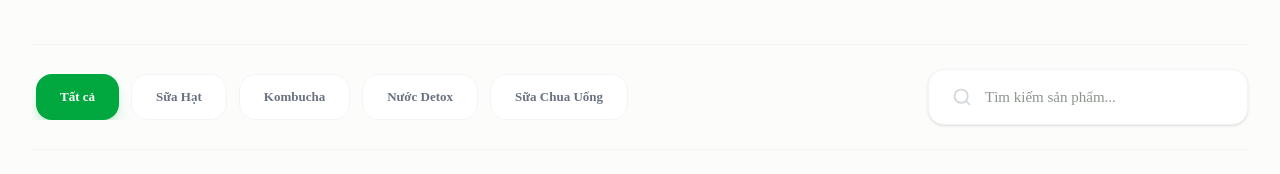
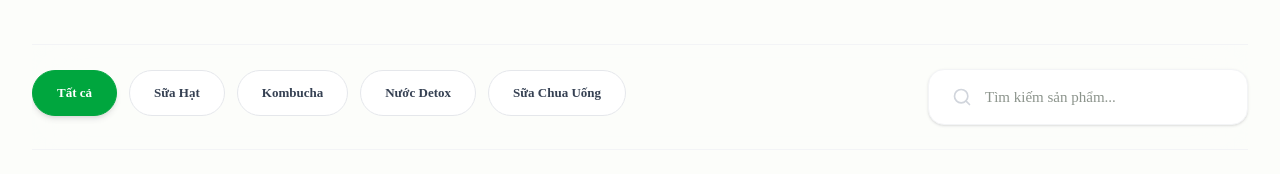
Before and after one commit to TonaNguyen/TramXanh-nhom7, a React (Vite) app: page / in a window 1280 px wide. Both pictures are taken after a click on the button "Sản Phẩm". Shown: the part 496-670 px from the top of the page. Built offline with nearby package versions, Linux system fonts and the light colour scheme.

Commit message:
update menu navigation

```diff
--- a/src/App.tsx
+++ b/src/App.tsx
@@ -571,20 +571,33 @@ const ProductsPage = ({ onBuyNow }: { onBuyNow: (p: Product) => void }) => {
       <div className="sticky top-24 z-40 bg-[#fcfdfa]/80 backdrop-blur-xl py-6 border-y border-gray-100">
         <div className="flex flex-col lg:flex-row gap-6 items-center justify-between w-full">
           <div className="flex items-center w-full lg:w-auto overflow-x-auto pb-2 lg:pb-0 no-scrollbar flex-1">
-            <div className="flex gap-3 px-1">
-              {['Tất cả', ...categories.map(c => c.name)].map((cat) => (
+            {/* Category Navigation */}
+<div className="w-full overflow-x-auto pb-2">
+  <div className="flex gap-3 min-w-max">
+
+    {['Tất cả', ...categories.map(c => c.name)].map((cat) => {
+      const isActive = selectedCategory === cat
+
+      return (
         <button
           key={cat}
           onClick={() => setSelectedCategory(cat)}
-                  className={`px-6 py-3 rounded-2xl text-[13px] font-bold transition-all duration-300 whitespace-nowrap flex-shrink-0 ${
-                    selectedCategory === cat
-                      ? 'bg-green-600 text-white shadow-lg shadow-green-600/20'
-                      : 'bg-white text-gray-500 border border-gray-100 hover:border-green-200 hover:text-green-600'
-                  }`}
+          className={`
+            px-6 py-3 rounded-full text-[13px] font-semibold
+            transition-all duration-300 whitespace-nowrap
+            border
+            ${isActive
+              ? "bg-green-600 text-white border-green-600 shadow-md"
+              : "bg-white text-gray-700 border-gray-200 hover:bg-green-50 hover:border-green-400"
+            }
+          `}
         >
           {cat}
         </button>
-              ))}
+      )
+    })}
+
+  </div>
 </div>
           </div>
           <div className="relative w-full lg:w-80 flex-shrink-0">
```
Lines whose indentation alone changed are shown as unchanged.
